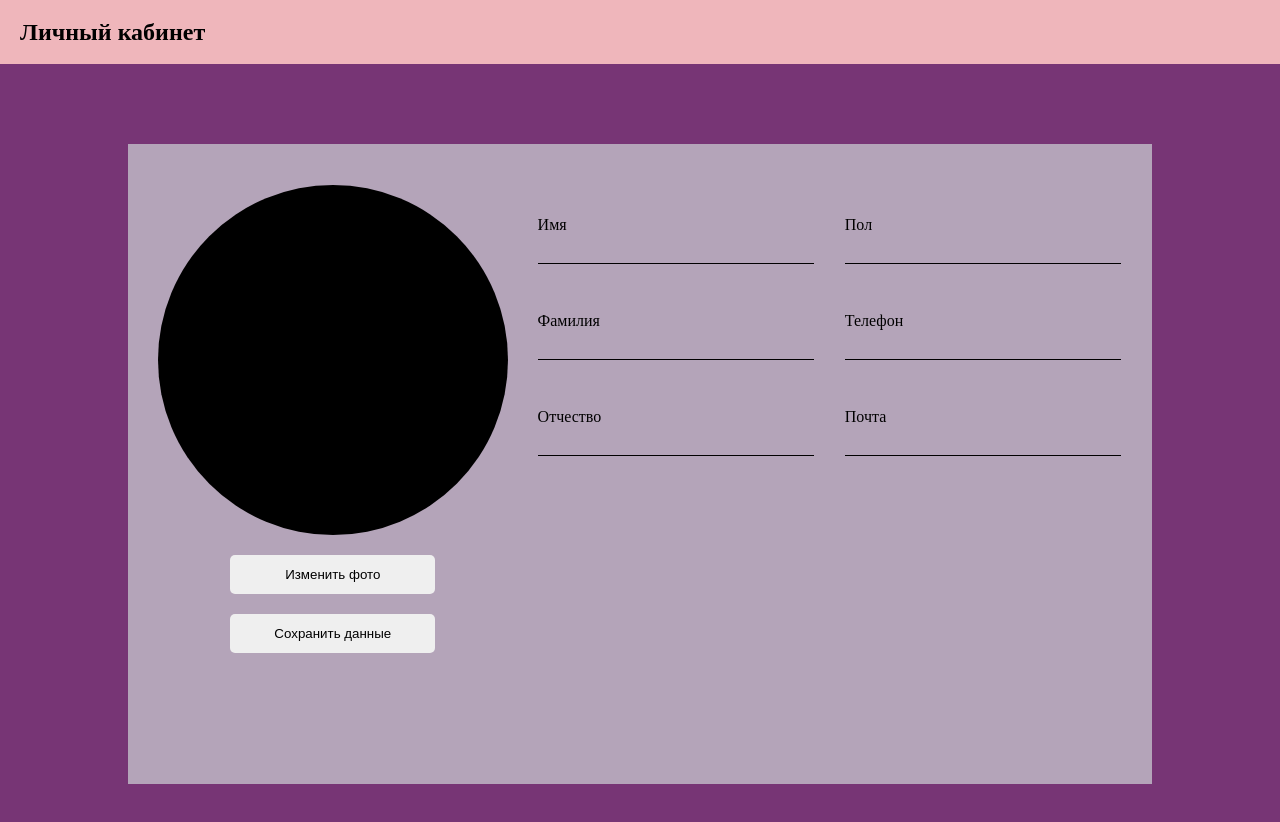
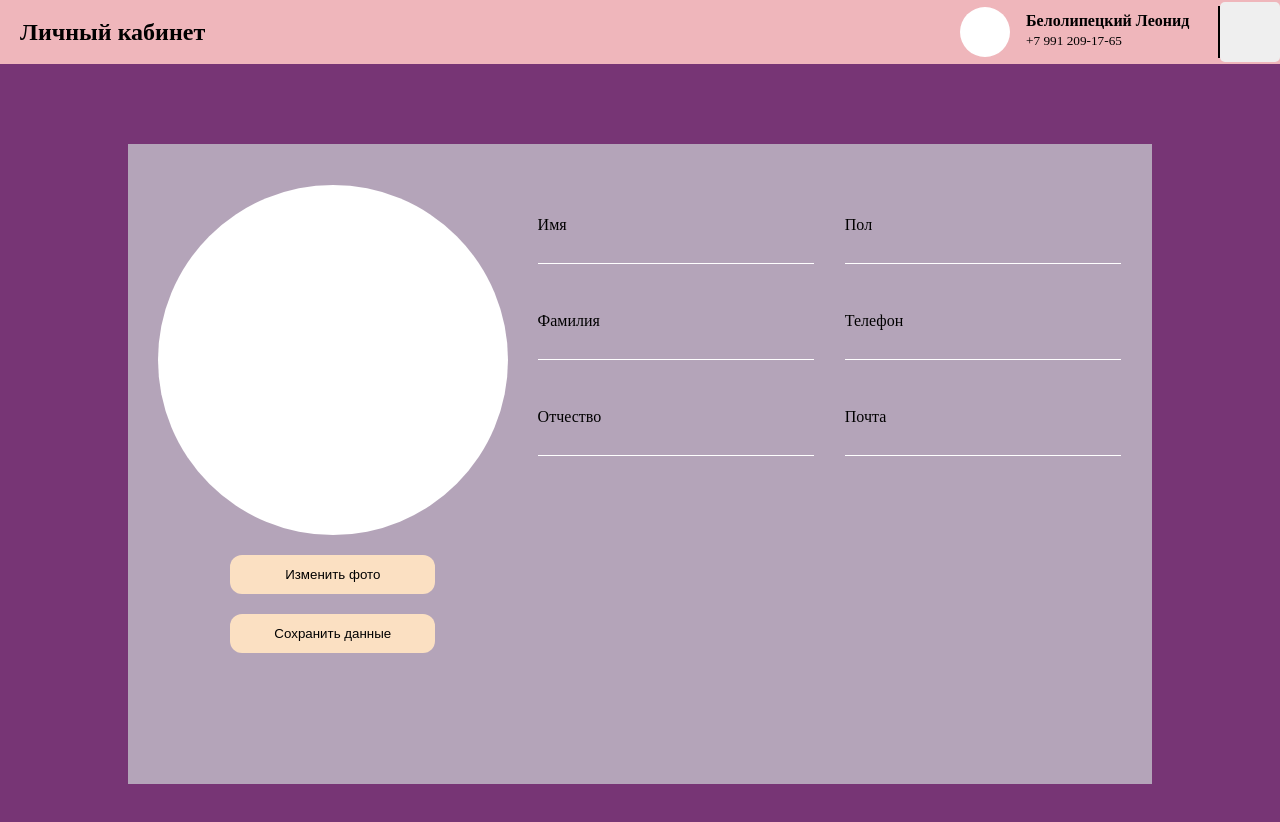
Before and after one commit to forzetofficial/NewOrbit, a React (Vite) app: page /uinfo in a window 1280 px wide. Shown: the top 822 px of the page. Built offline with nearby package versions, Linux system fonts and the light colour scheme; a web font is replaced by a local one.

Commit message:
UserInfo dop UI

```diff
--- a/src/pages/UserInfoPage/UserInfoPage.module.css
+++ b/src/pages/UserInfoPage/UserInfoPage.module.css
@@ -11,6 +11,55 @@
   margin-left: 20px;
 }
 
+.rigth_head {
+  display: flex;
+  height: 100%;
+  width: 25%;
+  flex-direction: row;
+  align-items: center;
+}
+
+.info_name {
+  display: flex;
+  flex-direction: column;
+  width: 60%;
+  height: 100%;
+  align-items: start;
+}
+
+.h_name {
+  margin: 6% 0px 0px 0px;
+}
+
+.h_num {
+  margin: 2% 0px;
+  font-style: normal;
+  font-weight: lighter;
+}
+
+.hr_main {
+  display: flex;
+  width: 2px;
+  height: 80%;
+  background-color: black;
+  margin: 5% 0px;
+}
+
+.icon_exit {
+  display: flex;
+  height: 60px;
+  width: 60px;
+}
+
+.foto_main {
+  display: flex;
+  width: 50px;
+  height: 50px;
+  border-radius: 180px;
+  background-color: white;
+  margin-right: 5%;
+}
+
 .main {
   display: flex;
   justify-content: center;
@@ -21,7 +70,7 @@
 }
 
 .bodys {
-  background-color: #B4A4B9  ;
+  background-color: #b4a4b9;
   width: 80%;
   height: 80%;
   display: flex;
@@ -41,26 +90,30 @@
   width: 350px;
   height: 350px;
   margin: 10% 16.4% 5% 16.4%;
-  background-color: black;
+  background-color: white;
   border-radius: 180px;
 }
 
 .but_upload_foto {
   width: 50%;
   height: 6%;
+  background-color: #fbe0c2;
+  border-radius: 12px;
 }
 
 .setinfo {
   width: 50%;
   height: 6%;
   margin-top: 5%;
+  background-color: #fbe0c2;
+  border-radius: 12px;
 }
 
 hr {
   display: flex;
   width: 90%;
   height: 1px;
-  background-color: black;
+  background-color: white;
   margin: -10px 0px 0px 0px;
   border: 0px;
 }
--- a/src/pages/UserInfoPage/UserInfoPage.tsx
+++ b/src/pages/UserInfoPage/UserInfoPage.tsx
@@ -15,6 +15,15 @@ export function UserInfoPage() {
     <>
       <header className={styles.headermain}>
         <h2 className={styles.head_main_name}>Личный кабинет</h2>
+        <div className={styles.rigth_head}>
+          <div className={styles.foto_main}></div>
+          <div className={styles.info_name}>
+            <h4 className={styles.h_name}>Белолипецкий Леонид</h4>
+            <h5 className={styles.h_num}>+7 991 209-17-65</h5>
+          </div>
+          <hr className={styles.hr_main}></hr>
+          <button className={styles.icon_exit}></button>
+        </div>
       </header>
       <div className={styles.main}>
         <div className={styles.bodys}>
@@ -27,40 +36,34 @@ export function UserInfoPage() {
             <div className={styles.box1}>
               <div className={styles.firstname}>
                 <header className={styles.headtext}>Имя</header>
-                <input className={styles.input}>
-                </input>
+                <input className={styles.input}></input>
                 <hr></hr>
               </div>
               <div className={styles.middlename}>
                 <header className={styles.headtext}>Фамилия</header>
-                <input className={styles.input}>
-                </input>
+                <input className={styles.input}></input>
                 <hr></hr>
               </div>
               <div className={styles.lastname}>
                 <header className={styles.headtext}>Отчество</header>
-                <input className={styles.input}>
-                </input>
+                <input className={styles.input}></input>
                 <hr></hr>
               </div>
             </div>
             <div className={styles.box2}>
               <div className={styles.gender}>
                 <header className={styles.headtext}>Пол</header>
-                <input className={styles.input}>
-                </input>
+                <input className={styles.input}></input>
                 <hr></hr>
               </div>
               <div className={styles.phone}>
                 <header className={styles.headtext}>Телефон</header>
-                <input className={styles.input}>
-                </input>
+                <input className={styles.input}></input>
                 <hr></hr>
               </div>
               <div className={styles.email}>
                 <header className={styles.headtext}>Почта</header>
-                <input className={styles.input}>
-                </input>
+                <input className={styles.input}></input>
                 <hr></hr>
               </div>
             </div>
```
